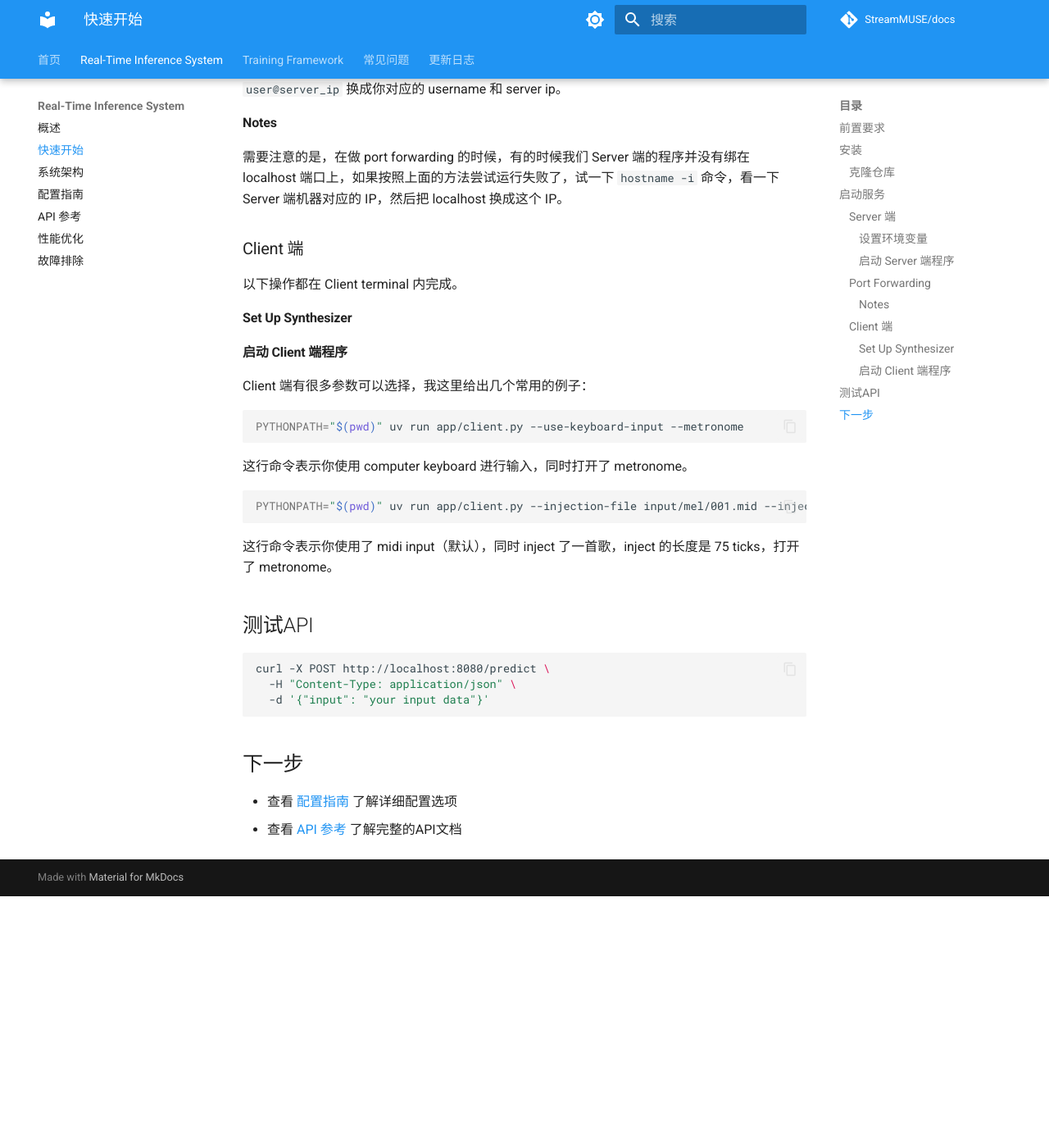
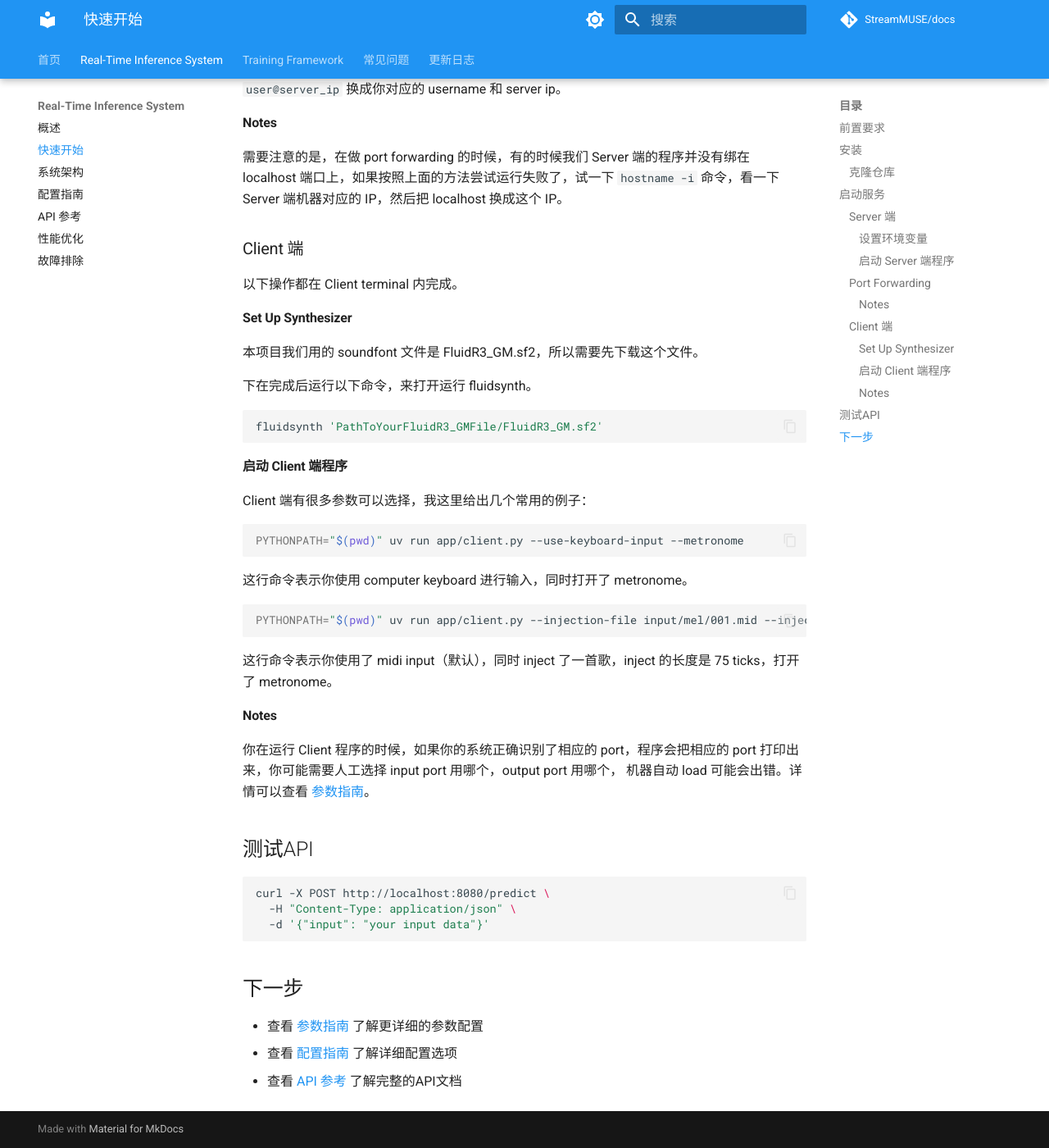
Before and after one commit to StreamMUSE/docs, an MkDocs documentation site: the page built from docs/real-time-inference/quickstart.md, in a window 1280 px wide and 1400 px high, scrolled down 1381 px. Shown: the whole window at 82% size. Built offline with MkDocs 1.6.1 and Material for MkDocs 9.7.7, drawn with Linux system fonts in a browser that asks for light colours; comment, search, counter and statistics services are not loaded; before the commit the page ends 2474 px from its top, so only the background shows below that.

Commit message:
add a page talking about parameter detail, add information in the quickstart of real-time inference sys

````diff
--- a/docs/real-time-inference/quickstart.md
+++ b/docs/real-time-inference/quickstart.md
@@ -69,7 +69,13 @@ ssh -L 8000:localhost:8988 user@server_ip
 
 #### Set Up Synthesizer
 
+本项目我们用的 soundfont 文件是 FluidR3_GM.sf2，所以需要先下载这个文件。
 
+下在完成后运行以下命令，来打开运行 fluidsynth。
+
+```bash
+fluidsynth 'PathToYourFluidR3_GMFile/FluidR3_GM.sf2'
+```
 
 #### 启动 Client 端程序
 
@@ -87,6 +93,11 @@ PYTHONPATH="$(pwd)" uv run app/client.py --injection-file input/mel/001.mid --in
 
 这行命令表示你使用了 midi input（默认），同时 inject 了一首歌，inject 的长度是 75 ticks，打开了 metronome。
 
+#### Notes
+
+你在运行 Client 程序的时候，如果你的系统正确识别了相应的 port，程序会把相应的 port 打印出来，你可能需要人工选择 input port 用哪个，output port 用哪个，
+机器自动 load 可能会出错。详情可以查看 [参数指南](parameter.md)。
+
 ## 测试API
 
 ```bash
@@ -97,5 +108,6 @@ curl -X POST http://localhost:8080/predict \
 
 ## 下一步
 
+- 查看 [参数指南](parameter.md) 了解更详细的参数配置
 - 查看 [配置指南](configuration.md) 了解详细配置选项
 - 查看 [API 参考](api-reference.md) 了解完整的API文档
````
Also changed, not shown: docs/real-time-inference/parameter.md (added, +1 -0 lines).
